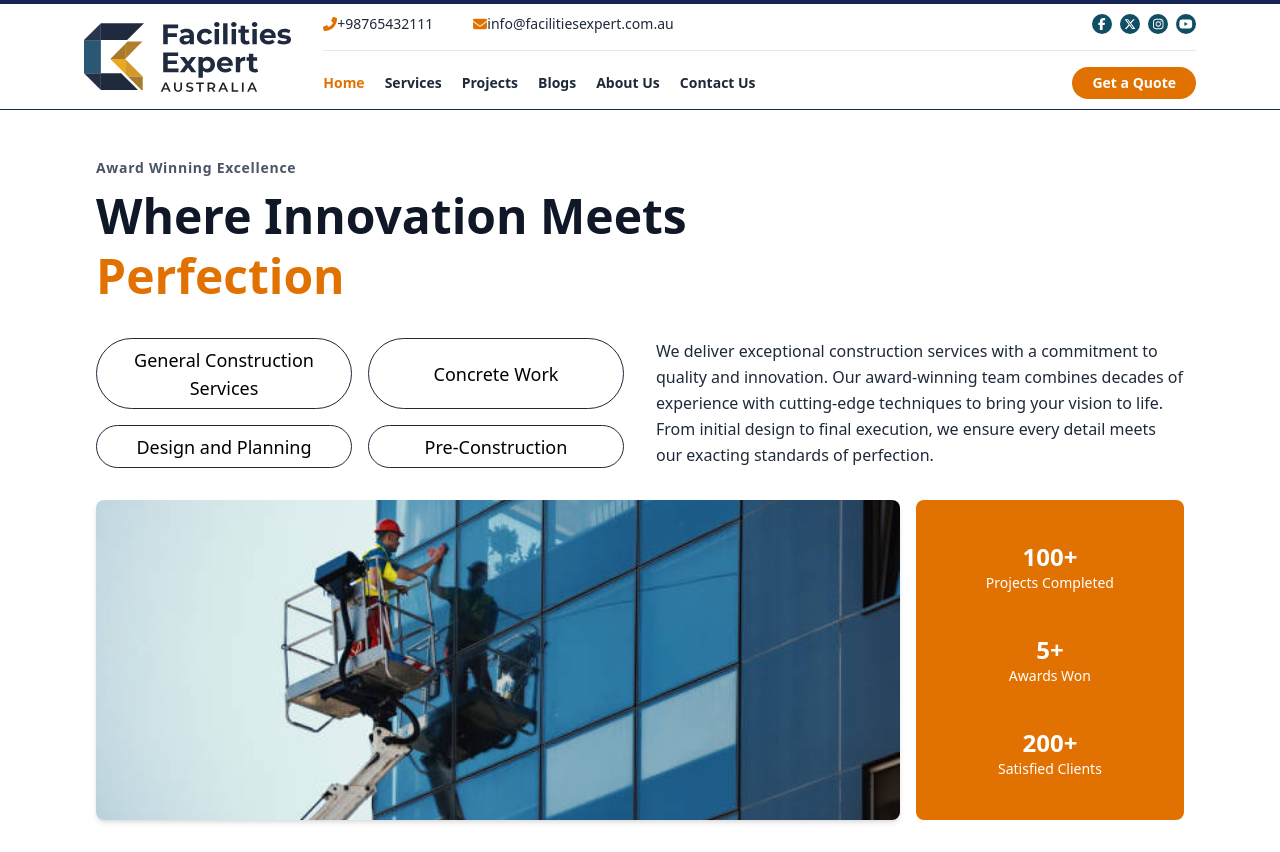
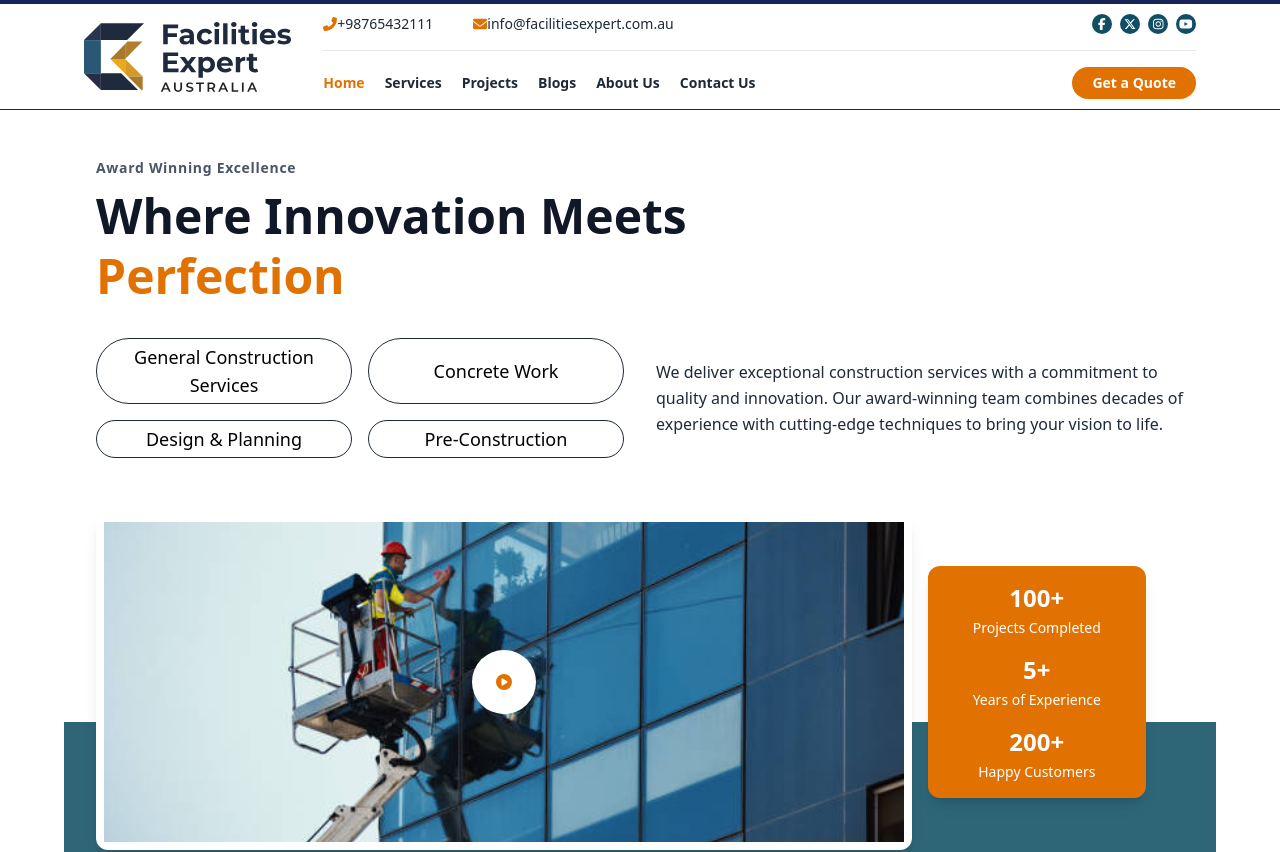
Before and after one commit to vzl-rbi/Facilities-experts, a React (Vite) app: page / in a window 1280 px wide. Shown: the top 852 px of the page. Built offline with nearby package versions, Linux system fonts and the light colour scheme.

Commit message:
Home blue background color added and modified

```diff
--- a/src/App.tsx
+++ b/src/App.tsx
@@ -1,6 +1,5 @@
-/*
+import Navbar from "./components/layout/Navbar";
 import Home from "./components/layout/Home";
-
 import About from "./pages/About";
 import Services from "./components/sections/Services";
 import WorkDone from "./components/sections/WorkDone";
@@ -11,7 +10,10 @@ import Faq from "./components/sections/Faq";
 import NewsLater from "./components/layout/NewsLater";
 import Footer from "./components/layout/Footer";
 
-<Navbar />
+const App = () => {
+  return (
+    <>
+      <Navbar />
       <Home />
       <About />
       <Services />
@@ -22,16 +24,6 @@ import Footer from "./components/layout/Footer";
       <Faq />
       <NewsLater />
       <Footer />
-
-      */
-import Navbar from "./components/layout/Navbar";
-import Home from "./components/layout/Home";
-
-const App = () => {
-  return (
-    <>
-      <Navbar />
-      <Home />
     </>
   );
 };
--- a/src/components/layout/Home.tsx
+++ b/src/components/layout/Home.tsx
@@ -1,8 +1,10 @@
 import construction from "/src/images/construction.jpg";
+import { FontAwesomeIcon } from "@fortawesome/react-fontawesome";
+import { faPlayCircle } from "@fortawesome/free-solid-svg-icons";
 
 const Home = () => {
   return (
-    <div className="max-w-6xl mx-auto px-4 sm:px-6 lg:px-8 py-12">
+    <div className="max-w-6xl mx-auto px-4 sm:px-6 lg:px-8 py-12 relative">
       {/* Header Section */}
       <div className="mb-8">
         <p className="text-sm font-bold text-gray-600 tracking-wider mb-2">
@@ -14,60 +16,69 @@ const Home = () => {
         </h1>
       </div>
 
-      {/* Content Section */}
+      {/* Tags + Description */}
       <div className="flex flex-col lg:flex-row gap-8 mb-8">
-        {/* Tags Section */}
         <div className="flex-1 grid grid-cols-1 sm:grid-cols-2 gap-4">
           {[
             "General Construction Services",
             "Concrete Work",
-            "Design and Planning",
+            "Design & Planning",
             "Pre-Construction",
           ].map((service) => (
             <div
               key={service}
-              className="p-1 border-1 border-gray-800 rounded-full hover:bg-gray-800 hover:text-white transition-colors duration-300 cursor-pointer flex items-center justify-center"
+              className="p-1 border border-gray-800 rounded-full hover:bg-gray-800 hover:text-white transition-colors duration-300 cursor-pointer flex items-center justify-center"
             >
               <h2 className="text-lg font-medium text-center">{service}</h2>
             </div>
           ))}
         </div>
-
-        {/* Description Section */}
         <div className="flex-1 flex items-center">
           <p className="text-gray-800 text-base leading-relaxed">
             We deliver exceptional construction services with a commitment to
             quality and innovation. Our award-winning team combines decades of
             experience with cutting-edge techniques to bring your vision to
-            life. From initial design to final execution, we ensure every detail
-            meets our exacting standards of perfection.
+            life.
           </p>
         </div>
       </div>
 
-      {/* Stats Section - 75% image | 25% stats */}
-      <div className="flex flex-col md:flex-row gap-4">
-        {/* Image - 75% width (medium size) */}
-        <div className="w-full md:w-[75%]">
+      {/* Image + Stats with Background Half Behind */}
+      <div className="relative mt-14 pb-20">
+        {/* Changed: Full-width blue background (no horizontal margins) */}
+        <div className="absolute inset-x-0 top-1/2 h-1/2 bg-[#2e6678] z-0 -mx-4 sm:-mx-6 lg:-mx-8" />
+
+        <div className="relative z-10 flex flex-col md:flex-row gap-4 items-center">
+          {/* Image Block */}
+          <div className="w-full md:w-[75%] rounded-xl overflow-hidden shadow-lg bg-white p-2">
+            <div className="relative group">
               <img
                 src={construction}
                 alt="Building Construction"
-            className="w-full h-auto max-h-80 object-cover rounded-lg shadow-md"
+                className="w-full h-auto max-h-[320px] object-cover"
               />
+              <button className="absolute inset-0 m-auto w-16 h-16 bg-white bg-opacity-80 rounded-full flex items-center justify-center group-hover:bg-opacity-100 transition-all duration-300">
+                <FontAwesomeIcon
+                  icon={faPlayCircle}
+                  className="w-10 h-10 border-amber-600 text-amber-600"
+                />
+              </button>
+            </div>
           </div>
 
-        {/* Stats - 25% width */}
-        <div className="w-full md:w-[25%] bg-amber-600 rounded-lg p-2 flex flex-col justify-evenly">
+          {/* Stats Block */}
+          <div className="w-full md:w-[20%] bg-amber-600 rounded-xl px-6 py-4 flex flex-col justify-center space-y-4 shadow-lg">
             {[
               { id: 1, number: "100+", label: "Projects Completed" },
-            { id: 2, number: "5+", label: "Awards Won" },
-            { id: 3, number: "200+", label: "Satisfied Clients" },
+              { id: 2, number: "5+", label: "Years of Experience" },
+              { id: 3, number: "200+", label: "Happy Customers" },
             ].map((stat) => (
-            <div key={stat.id} className="text-center py-2">
+              <div key={stat.id} className="text-center">
                 <h2 className="text-2xl font-bold text-white">{stat.number}</h2>
-              <p className="text-white text-sm">{stat.label}</p>
+                <p className="text-white text-sm mt-1">{stat.label}</p>
               </div>
             ))}
+          </div>
         </div>
       </div>
     </div>
```
Lines whose indentation alone changed are shown as unchanged.
